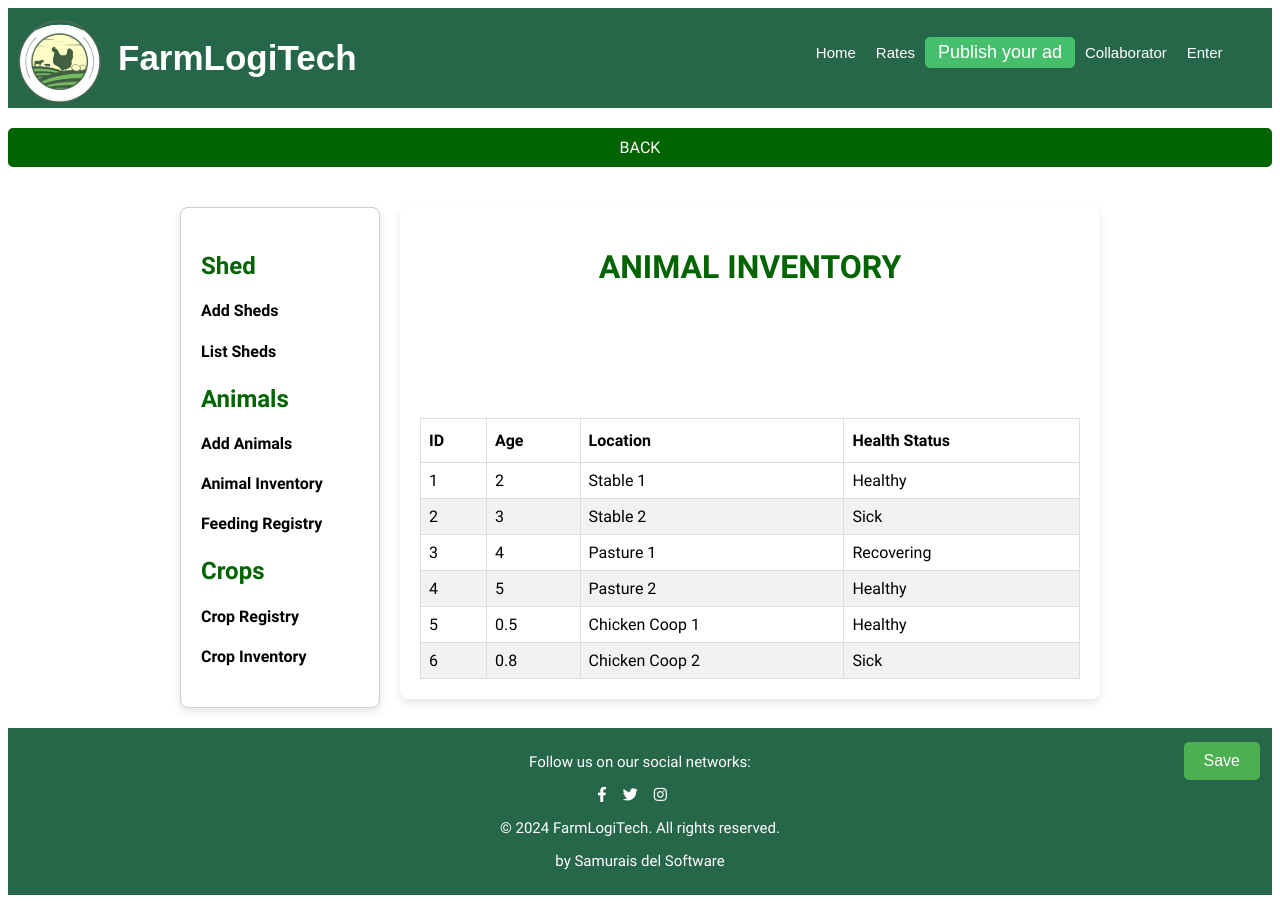
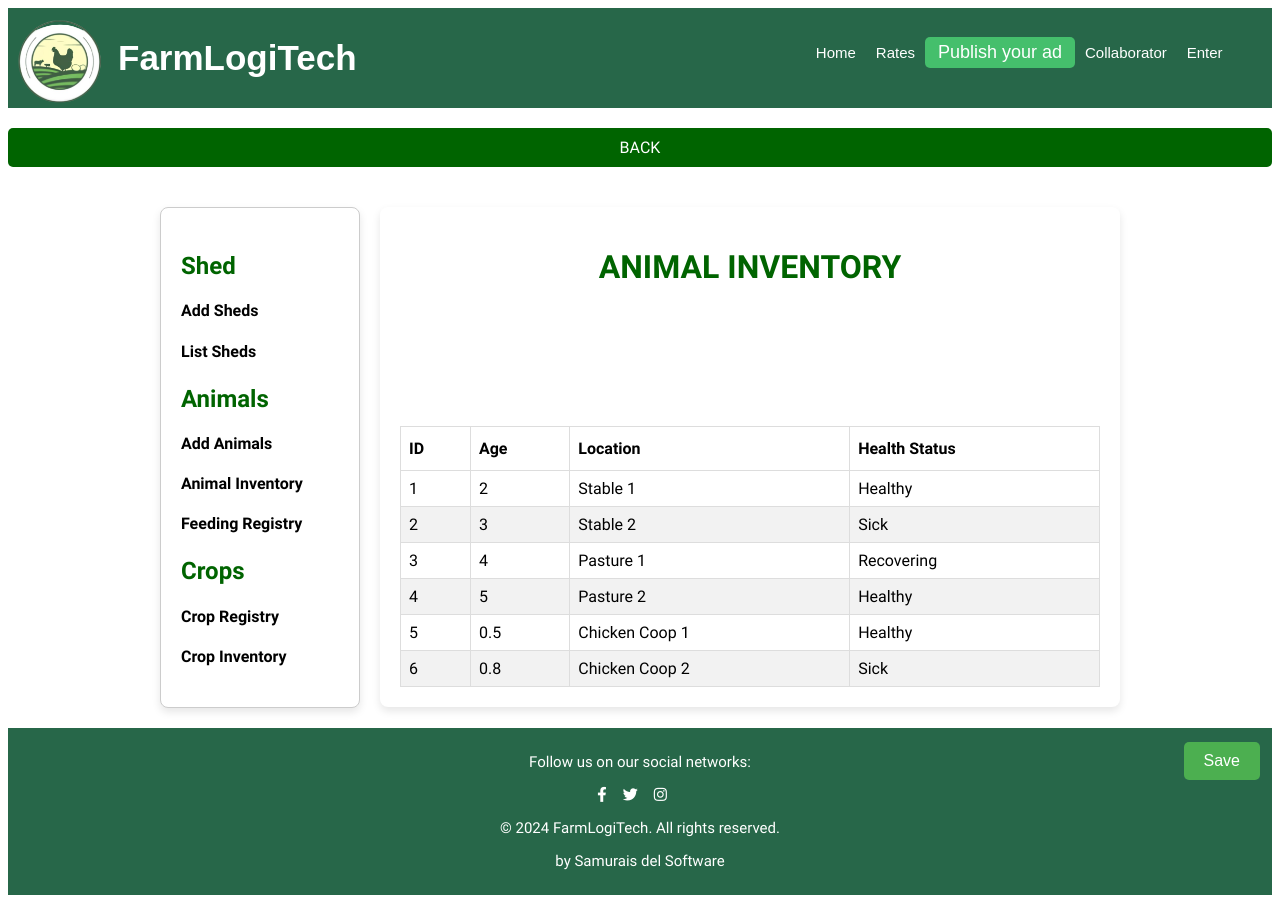
Before and after one commit to Aplicaciones-Web-WX55-Group-S-del-Softw/frontend-application, a Vue app: page /list/animals in a window 1280 px wide. Built offline with nearby package versions, Linux system fonts and the light colour scheme.

Commit message:
feat(monitoring):  fixed table size and detail sidebar border

```diff
--- a/src/public/pages/listanimals.component.vue
+++ b/src/public/pages/listanimals.component.vue
@@ -123,7 +123,7 @@ export default {
 
 .table-container {
   flex: 1;
-  max-width: 700px;
+  max-width: 740px;
   display: flex;
   justify-content: center;
 }
--- a/src/public/pages/listcrops.component.vue
+++ b/src/public/pages/listcrops.component.vue
@@ -122,7 +122,7 @@ export default {
 
 .content-container {
   flex: 1;
-  max-width: 700px;
+  max-width: 740px;
   display: flex;
   flex-direction: column;
   gap: 20px;
@@ -191,6 +191,8 @@ th {
   text-align: center;
 }
 
+
+
 @media screen and (max-width: 768px) {
   .main-container {
     flex-direction: column;
--- a/src/public/pages/listshed.component.vue
+++ b/src/public/pages/listshed.component.vue
@@ -102,6 +102,7 @@ export default {
   padding: 20px;
   border-radius: 8px;
   box-shadow: 0 4px 8px rgba(0, 0, 0, 0.1);
+  border: 1px solid #ccc;
 }
 
 .header-style {
@@ -119,7 +120,7 @@ export default {
 
 .table-container {
   flex: 1;
-  max-width: 700px;
+  max-width: 740px;
   display: flex;
   justify-content: center;
 }
--- a/src/public/pages/register-details.component.vue
+++ b/src/public/pages/register-details.component.vue
@@ -83,6 +83,7 @@ export default {
   padding: 20px;
   border-radius: 8px;
   box-shadow: 0 4px 8px rgba(0, 0, 0, 0.1);
+  border: 1px solid #ccc;
 }
 
 .header-style {
--- a/src/public/pages/register-expenses.component.vue
+++ b/src/public/pages/register-expenses.component.vue
@@ -1,6 +1,6 @@
 <!--<script>
 import axios from 'axios';
-import DetailIdebar from "../components/detail-idebar.vue";
+import DetailIdebar from "../components/detail-sidebar.vue";
 import SearchBar from "../components/SearchBar.vue";
 import SearchBarNOOPTIONSComponent from "../components/SearchBar-NOOPTIONS.component.vue";
 import SaveButton from "../components/SaveButton.vue";
```
Also changed, not shown: src/public/components/detail-sidebar.vue (renamed from src/public/components/detail-idebar.vue).
